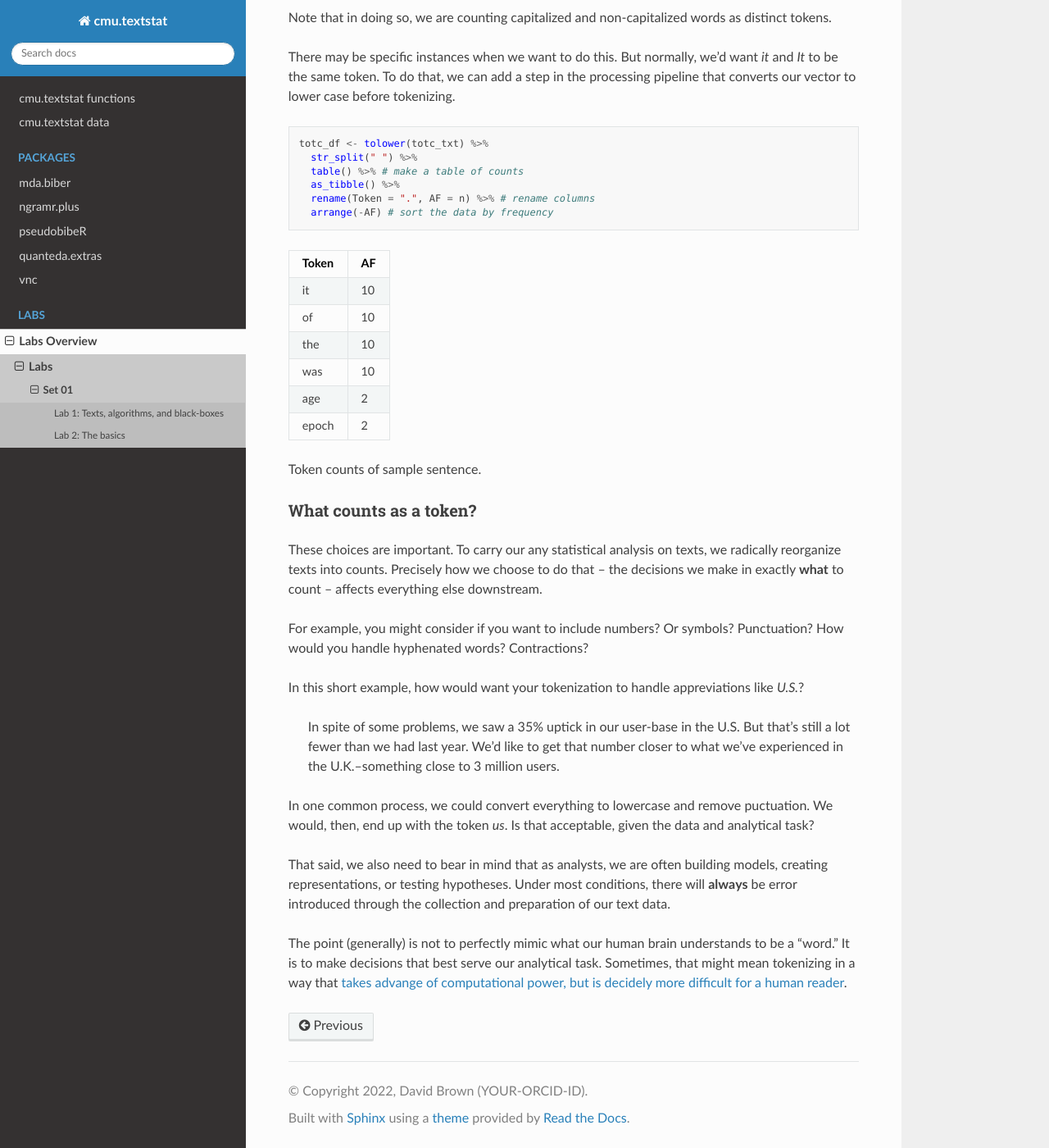
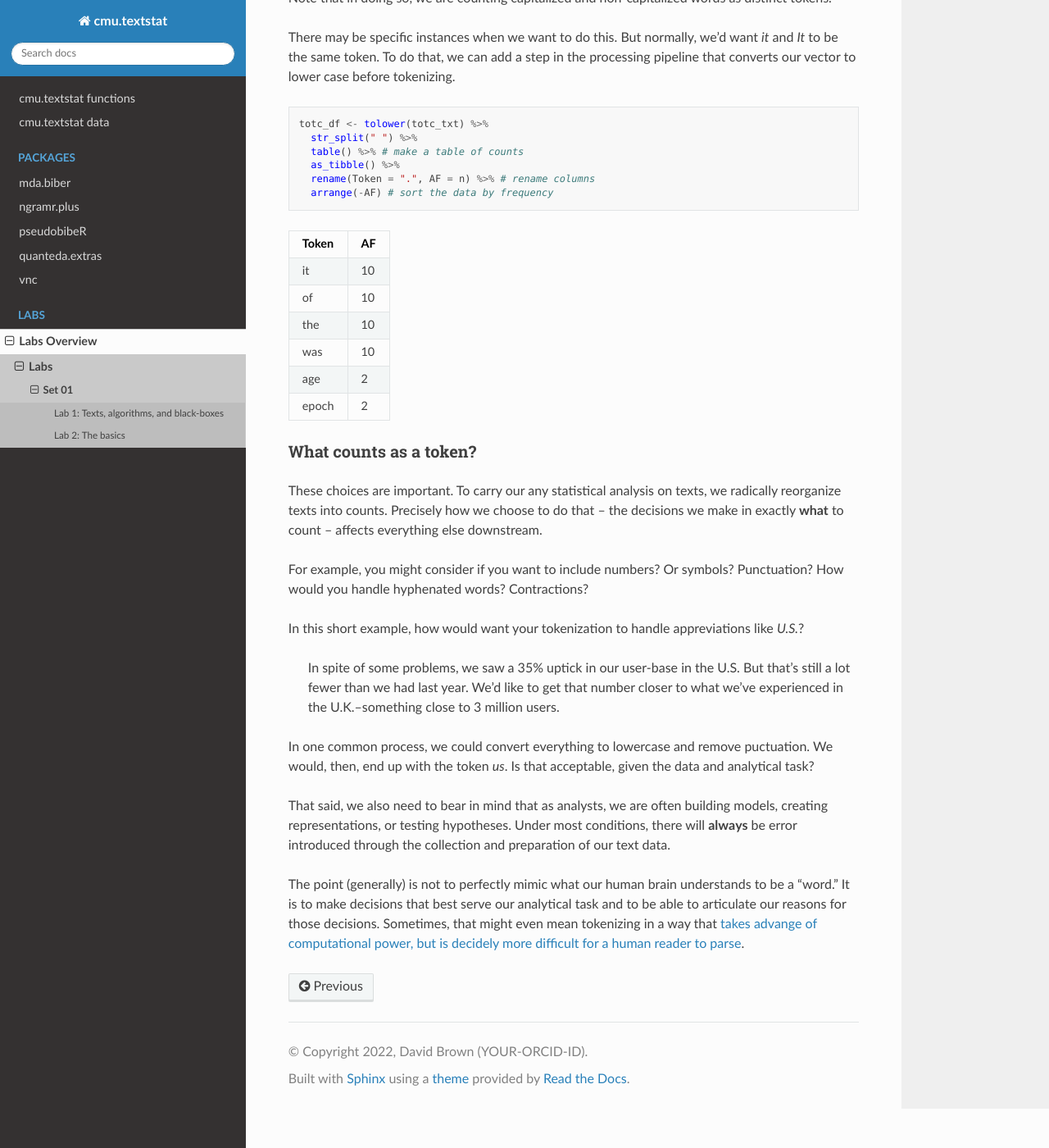
Before and after one commit to browndw/cmu-textstat-docs, a Sphinx documentation site: the page built from docs/labs/sets/set_01.md, in a window 1280 px wide and 1400 px high, scrolled down 5794 px. Shown: the whole window at 82% size. Built offline with Sphinx 7.4.7 and the Read the Docs theme 2.0.0, drawn with Linux system fonts in a browser that asks for light colours; some of the changed text lies outside the part shown.

Commit message:
Update set_01.md

```diff
--- a/docs/labs/sets/set_01.md
+++ b/docs/labs/sets/set_01.md
@@ -187,7 +187,6 @@ totc_df <- table(totc_tkns) %>% # make a table of counts
 | age   |   2 |
 | epoch |   2 |
 
-Token counts of sample sentence.
 
 The process of splitting the string vector into constituent parts is called **tokenizing**. Think of this as telling the computer how to define a word (or a “token”, which is a more precise, technical term). In this case, we’ve done it in an extremely simple way–by defining a token as any string that is bounded by spaces.
 
@@ -220,7 +219,6 @@ totc_df <- tolower(totc_txt) %>%
 | age   |   2 |
 | epoch |   2 |
 
-Token counts of sample sentence.
 
 ### What counts as a token?
 
@@ -236,4 +234,4 @@ In one common process, we could convert everything to lowercase and remove puctu
 
 That said, we also need to bear in mind that as analysts, we are often building models, creating representations, or testing hypotheses. Under most conditions, there will **always** be error introduced through the collection and preparation of our text data.
 
-The point (generally) is not to perfectly mimic what our human brain understands to be a "word." It is to make decisions that best serve our analytical task. Sometimes, that might mean tokenizing in a way that [takes advange of computational power, but is decidely more difficult for a human reader](https://ai.googleblog.com/2021/12/a-fast-wordpiece-tokenization-system.html).
+The point (generally) is not to perfectly mimic what our human brain understands to be a "word." It is to make decisions that best serve our analytical task and to be able to articulate our reasons for those decisions. Sometimes, that might even mean tokenizing in a way that [takes advange of computational power, but is decidely more difficult for a human reader to parse](https://ai.googleblog.com/2021/12/a-fast-wordpiece-tokenization-system.html).
```
Also changed, not shown: other parts of docs/labs/sets/set_01.md (+1 -1 lines).
